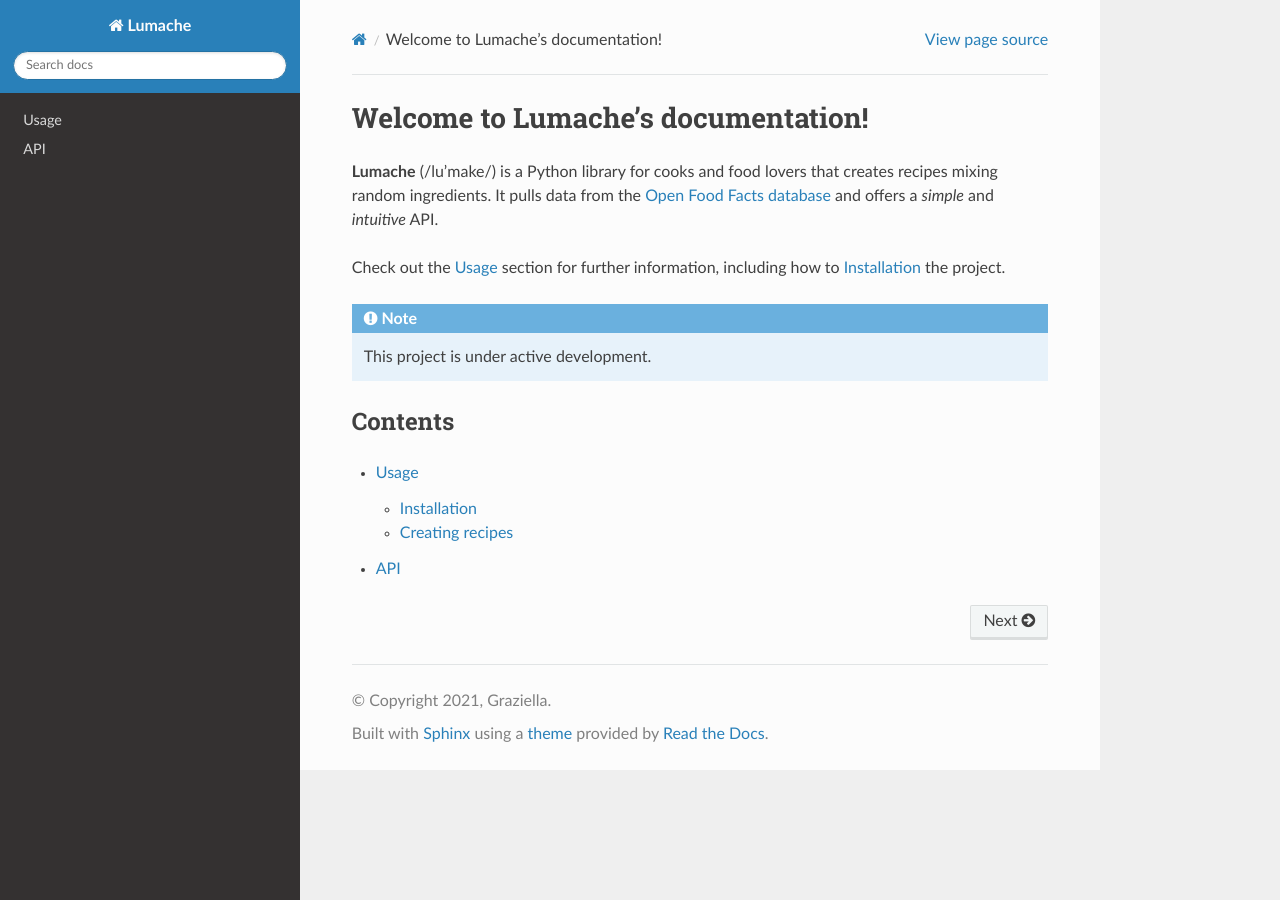
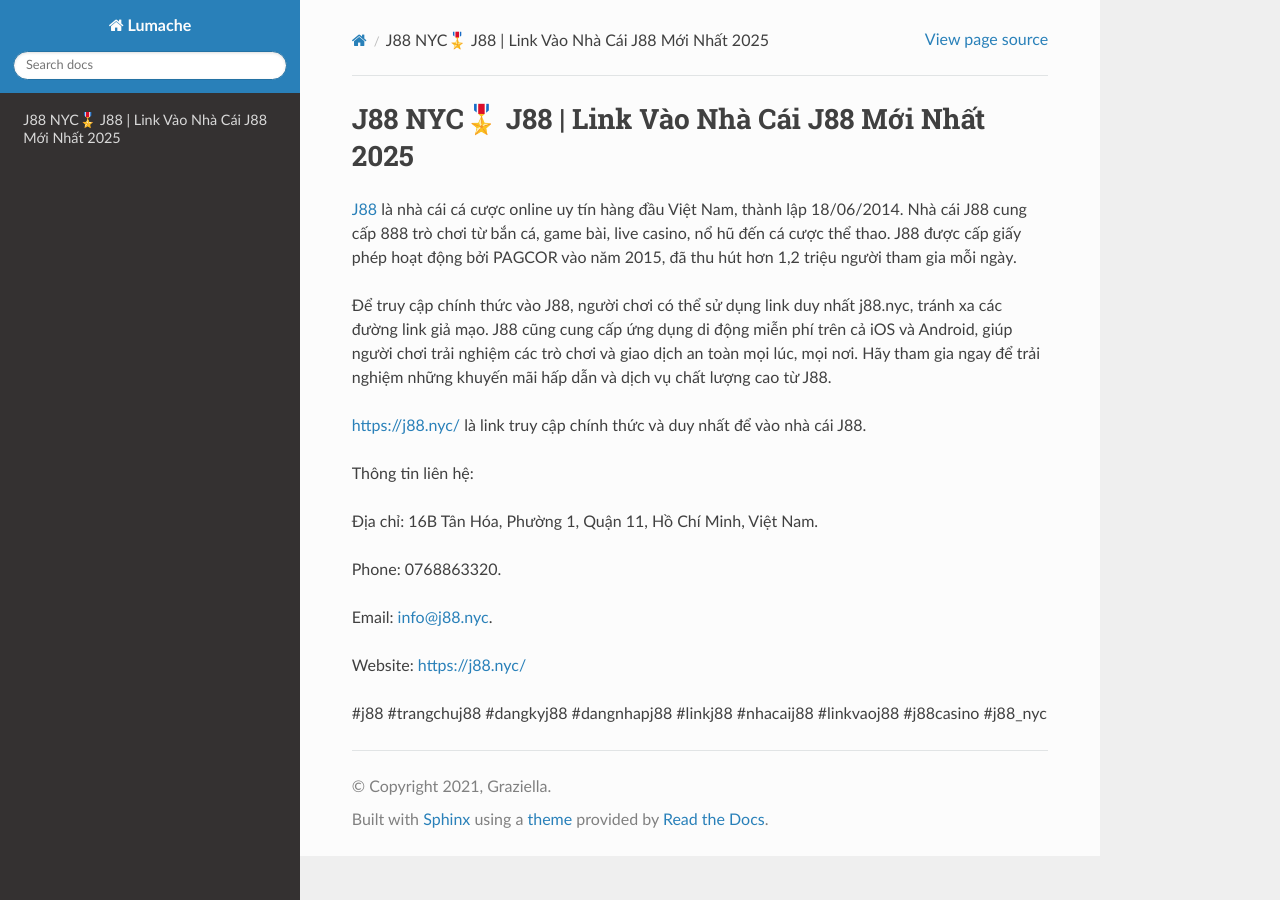
Before and after one commit to amaradasgupta3/j88nyc, a Sphinx documentation site: the page built from docs/source/index.rst, in a window 1280 px wide. Built offline with Sphinx 7.4.7 and the Read the Docs theme 3.1.0, drawn with Linux system fonts in a browser that asks for light colours.

Commit message:
Update index.rst

```diff
--- a/docs/source/index.rst
+++ b/docs/source/index.rst
@@ -1,22 +1,20 @@
-Welcome to Lumache's documentation!
+J88 NYC🎖️ J88 | Link Vào Nhà Cái J88 Mới Nhất 2025
 ===================================
 
-**Lumache** (/lu'make/) is a Python library for cooks and food lovers
-that creates recipes mixing random ingredients.
-It pulls data from the `Open Food Facts database <https://world.openfoodfacts.org/>`_
-and offers a *simple* and *intuitive* API.
+`J88 <https://j88.nyc/>`_ là nhà cái cá cược online uy tín hàng đầu Việt Nam, thành lập 18/06/2014. Nhà cái J88 cung cấp 888 trò chơi từ bắn cá, game bài, live casino, nổ hũ đến cá cược thể thao. J88 được cấp giấy phép hoạt động bởi PAGCOR vào năm 2015, đã thu hút hơn 1,2 triệu người tham gia mỗi ngày.
 
-Check out the :doc:`usage` section for further information, including
-how to :ref:`installation` the project.
+Để truy cập chính thức vào J88, người chơi có thể sử dụng link duy nhất j88.nyc, tránh xa các đường link giả mạo. J88 cũng cung cấp ứng dụng di động miễn phí trên cả iOS và Android, giúp người chơi trải nghiệm các trò chơi và giao dịch an toàn mọi lúc, mọi nơi. Hãy tham gia ngay để trải nghiệm những khuyến mãi hấp dẫn và dịch vụ chất lượng cao từ J88.
 
-.. note::
+https://j88.nyc/ là link truy cập chính thức và duy nhất để vào nhà cái J88.
 
-   This project is under active development.
+Thông tin liên hệ:
 
-Contents
---------
+Địa chỉ: 16B Tân Hóa, Phường 1, Quận 11, Hồ Chí Minh, Việt Nam.
 
-.. toctree::
+Phone: 0768863320.
 
-   usage
-   api
+Email: info@j88.nyc.
+
+Website: https://j88.nyc/
+
+#j88 #trangchuj88 #dangkyj88 #dangnhapj88 #linkj88 #nhacaij88 #linkvaoj88 #j88casino #j88_nyc
```
